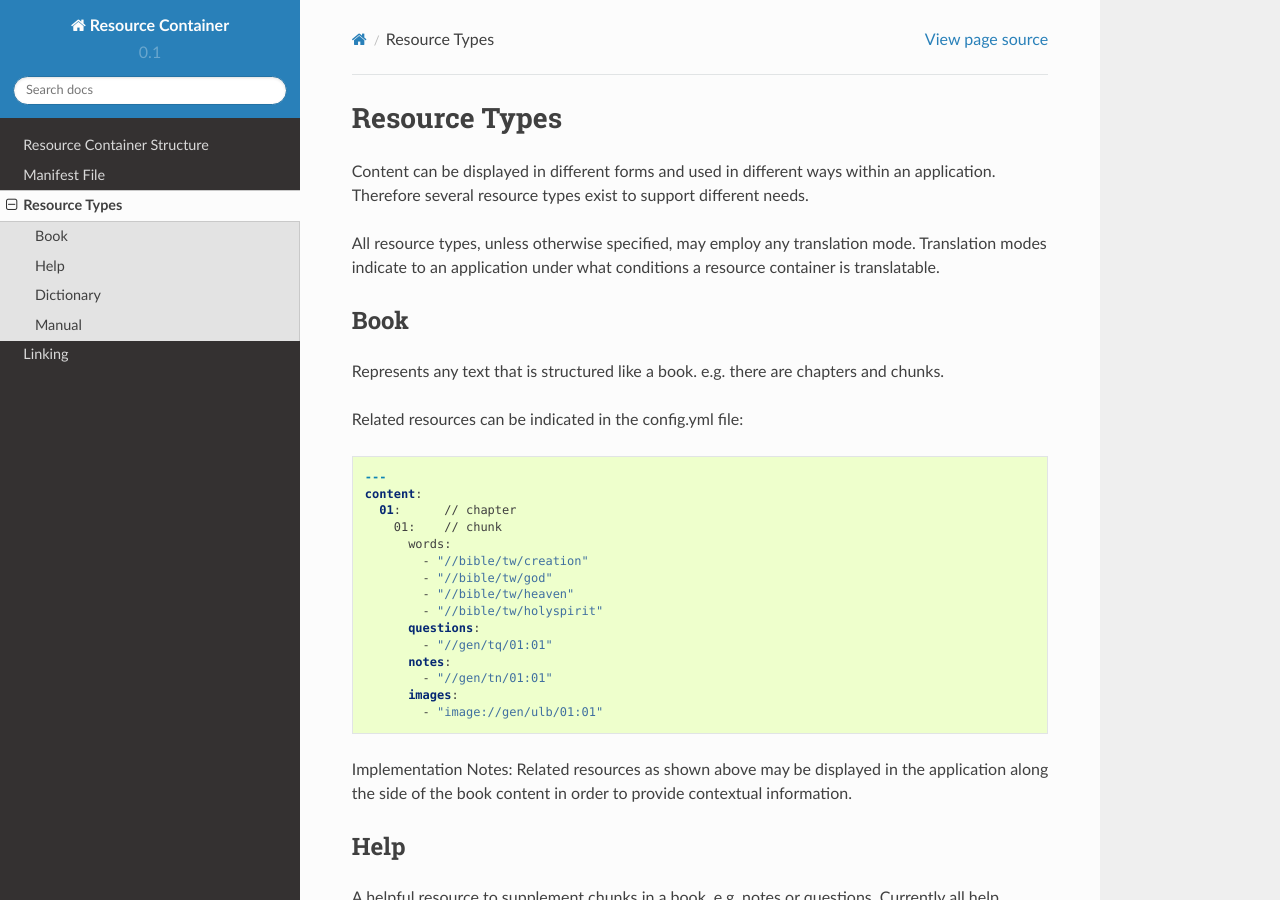
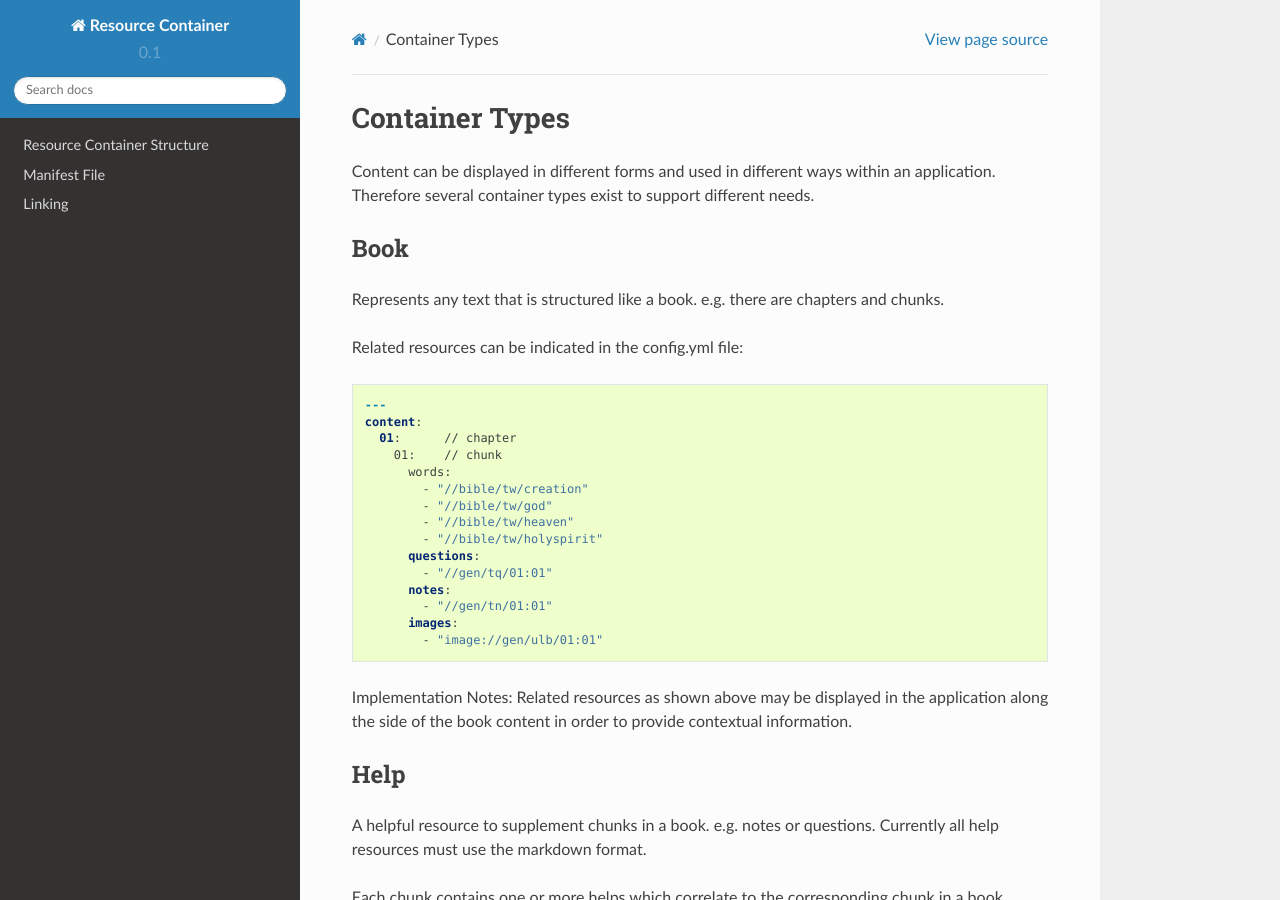
Before and after one commit to unfoldingWord-dev/Resource-Container, a Sphinx documentation site: the page built from docs/container_types.rst, in a window 1280 px wide and 900 px high. Built offline with Sphinx 7.4.7 and the Read the Docs theme 2.0.0, drawn with Linux system fonts in a browser that asks for light colours; pages that are not in the unit, such as notebooks, are missing from menus.

Commit message:
fixed more typos

```diff
--- a/docs/resource_types.rst
+++ b/docs/container_types.rst
@@ -1,9 +1,7 @@
-Resource Types
+Container Types
 ==============
 
-Content can be displayed in different forms and used in different ways within an application. Therefore several resource types exist to support different needs.
-
-All resource types, unless otherwise specified, may employ any translation mode. Translation modes indicate to an application under what conditions a resource container is translatable.
+Content can be displayed in different forms and used in different ways within an application. Therefore several container types exist to support different needs.
 
 
 
--- a/docs/manifest.rst
+++ b/docs/manifest.rst
@@ -32,8 +32,8 @@ All resource containers have a package.json file which looks something like this
       "resource": {
         "slug": "ulb",
         "name": "Unlocked Literal Bible",
+        "translate_mode": "all",
         "status": {
-          "translate_mode": "all",
           "checking_entity": [
             "Wycliffe Associates"
           ],
```
